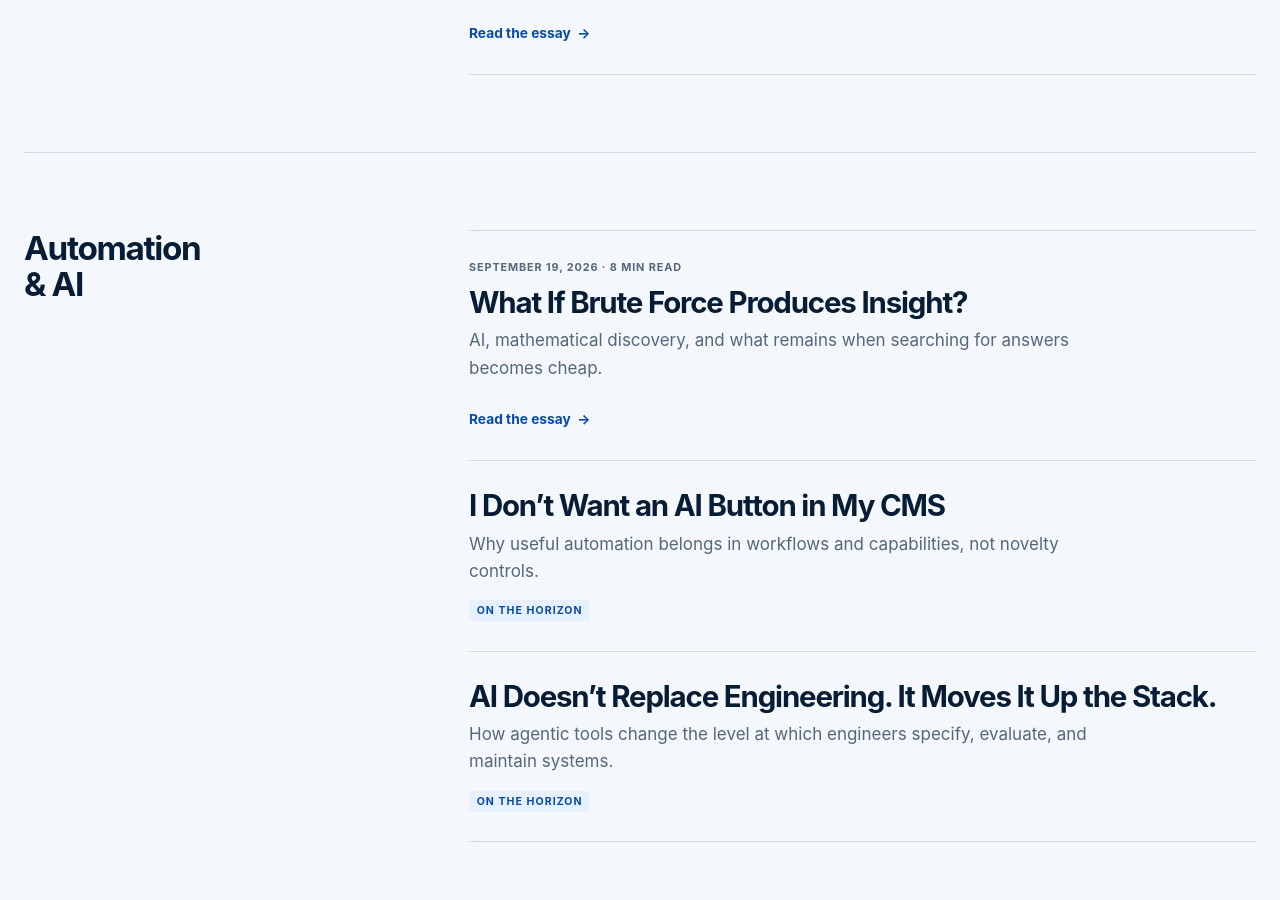
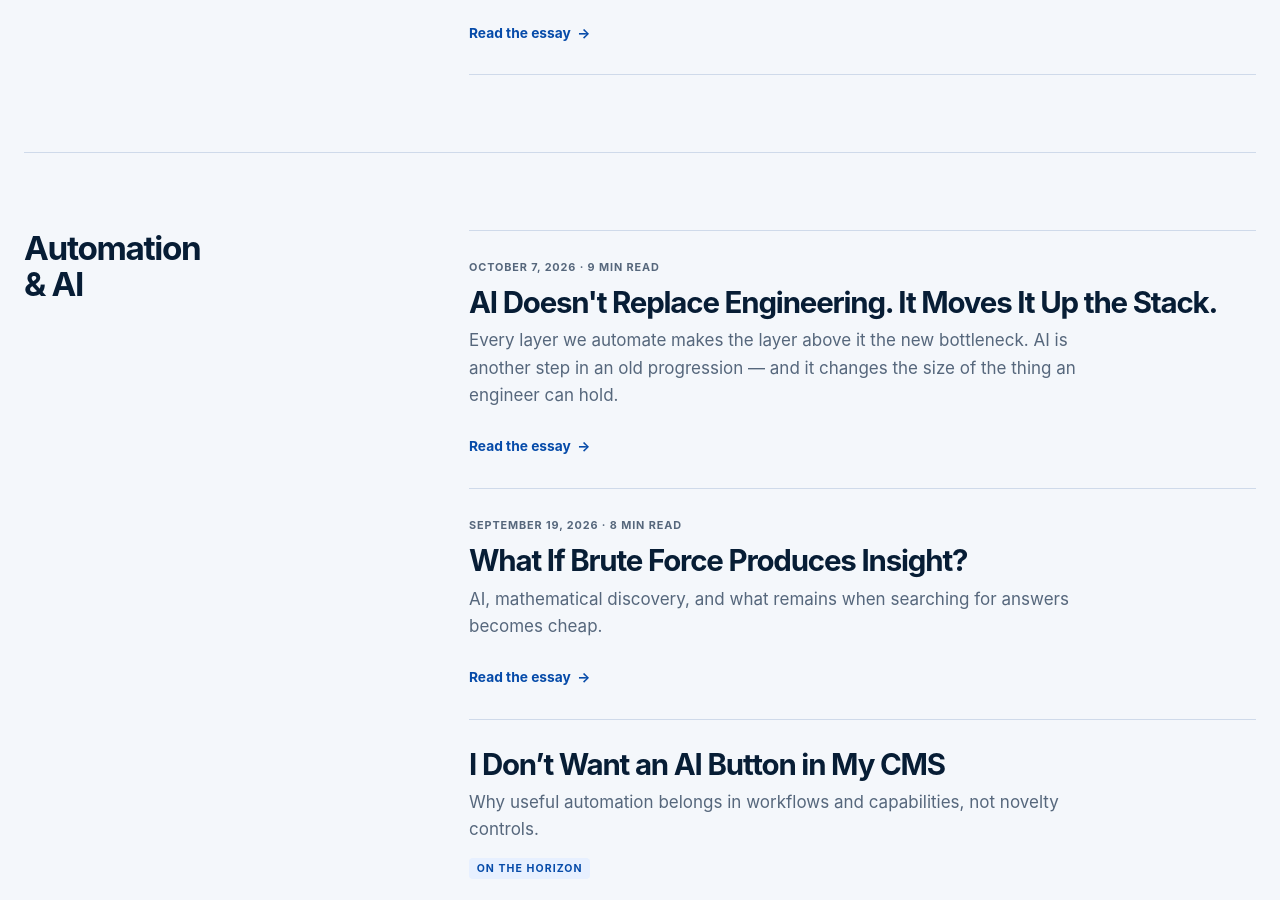
Before and after one commit to fsbraun/fsbraun.github.io, a Jekyll site: the page built from writing.md, in a window 1280 px wide and 900 px high, scrolled down 2561 px. Built offline with Jekyll 4.4.1, drawn with Linux system fonts in a browser that asks for light colours; some of the changed lines change nothing that is shown.

Commit message:
feat: AI Doesn't Replace Engineering. It Moves It Up the Stack.

````diff
--- /dev/null
+++ b/_posts/2026-10-07-ai-moves-engineering-up-the-stack.md
@@ -0,0 +1,163 @@
+---
+layout: post
+title: AI Doesn't Replace Engineering. It Moves It Up the Stack.
+description: "Every layer we automate makes the layer above it the new bottleneck. AI is another step in an old progression — and it changes the size of the thing an engineer can hold."
+reading_time: 9
+category: automation-ai
+related_reads:
+  - open-source-is-dying-again
+  - what-if-brute-force-produces-insight
+---
+In [Open Source Is Dying Again](/writing/open-source-is-dying-again/), I argued that when code becomes abundant, architecture counts. That was a claim about *what* becomes scarce. This one is about the mechanism behind it, and where it leads if you keep following it.
+
+The usual debate is whether AI can replace engineers. I think that's the wrong question. "It can't, because it makes mistakes" ages badly with every model release. "It can, look at this demo" ignores everything that happens after the demo. The more useful observation is this:
+
+**Every layer we successfully automate makes the layer above it the new bottleneck.**
+
+## Following the bottleneck
+
+Not long ago, the expensive step was writing the implementation. AI tools now take a large part of it, and agentic workflows extend the chain until routine maintenance runs largely on its own:
+
+```text
+problem → implementation → tests → documentation
+issue → diagnosis → implementation → tests → pull request
+dependency update → compatibility analysis → fixes → CI → release candidate
+```
+
+Excellent. We should automate all of it. There is no reason to keep repetitive mechanical work manual just for its own sake; the version pins will not miss us.
+
+Once the pull request appears by itself, the question that takes the time is no longer *how do I write this?* but *should we merge it?* So we automate much of the review as well — architectural analysis, compatibility risks, a suggested decision — and the bottleneck moves again:
+
+```text
+Should we merge it?
+  → Does this belong in the product?
+    → What should the product become?
+```
+
+Each step is real progress. Each also moves the remaining work somewhere harder to describe, harder to measure, and harder to hand over.
+
+## An issue that fixes itself
+
+Take a mature library and an ordinary issue:
+
+> Feature X doesn't work on Python 3.15.
+
+An agent can plausibly handle all of it. It reproduces the failure, finds the change in Python that caused it, adapts the implementation, adds a regression test, runs the compatibility matrix, writes a changelog entry, and opens a pull request.
+
+Measured by the activities we used to call engineering, almost nothing is left to do.
+
+Yet someone still has to decide whether Python 3.15 should be supported yet. Whether the fix preserves compatibility for every user, not only for the test suite. Whether the changed abstraction is the right one, or merely the one that made the tests pass. Whether this warrants a release, and whether downstream projects need to know before it ships.
+
+The code alone doesn't determine any of these answers. They also depend on the project's history, its users, its promises, and where it is going. Much of the engineering in this example is genuinely gone. What remains has moved up.
+
+## We have done this before
+
+That pattern is not new. Every major advance in software engineering has removed work developers at the time considered essential. Compilers removed most assembly programming. Garbage collection removed manual memory management from most application code. Frameworks removed enormous amounts of plumbing. Cloud platforms and managed databases removed much of the work of running servers and keeping them alive.
+
+Much of that difficulty didn't move anywhere. It disappeared. Nobody mourns that web developers no longer allocate registers or implement TCP, and nobody had to pick that work up elsewhere.
+
+But none of these steps eliminated engineering. Developers stopped worrying about memory layout and started worrying about data models, latency, consistency and user experience — problems that were always there, but out of reach behind the work of getting anything to run at all.
+
+**Some difficulty disappears entirely. What remains moves upward.**
+
+AI is another step in that progression, unusual mainly in its size and speed. It can genuinely eliminate large amounts of engineering work. The question is what remains, and where it goes.
+
+## From code to intent
+
+The question used to be: *how do I implement this?* Increasingly it is: *what exactly should happen?*
+
+I rarely write tests from scratch anymore. I still decide what needs testing, which behaviour is a contract, and whether a test proves what it claims to prove. Typing the fixtures and assertions is increasingly a machine's job. Oddly, that hasn't made me think less about testing — only at a different level.
+
+A vague ticket used to be partly self-correcting: a developer would run into the awkward case and come back with a question. Implementation was slow enough to double as discovery. An agent working from the same ticket produces, quickly and confidently, a beautifully implemented version of the wrong thing.
+
+So more of the work goes into expressing **intent** precisely. That isn't prompt engineering. It is the part of engineering we used to do implicitly, while typing.
+
+## From implementation to boundaries
+
+When you can build almost anything, *what not to build* matters more. Should this be in the core or an extension? Is this an API, or a detail that should stay free to change? Do these two things share an abstraction, or just look similar today?
+
+AI is very good at producing abstractions when asked. It is much less useful at telling you whether you should have one in the first place.
+
+Boundaries were always the expensive decisions: you can't cheaply undo them once others depend on them. When the code inside them becomes cheap, the boundaries are most of what's left.
+
+## From components to systems
+
+This is the change I find most interesting.
+
+Instead of spending an afternoon implementing one component, I can spend it exploring three approaches. An agent prototypes each one. Another generates the migrations, writes integration tests, and checks what breaks for existing users. I read the results, throw two away, and keep the parts of the third that worked.
+
+**AI doesn't merely make the same engineer faster. It changes the size of the thing an engineer can hold and manipulate.**
+
+Not long ago, I mostly manipulated functions. Then modules. Increasingly, whole subsystems: I can ask what would happen if a layer worked differently and get an answer in the form of working code, not a diagram and a guess.
+
+That is a different job, not a faster version of the old one.
+
+## Architecture becomes executable
+
+Historically, architecture was expensive to test. You could argue for approach A or approach B, but building both properly might take months. So architectural decisions rested heavily on prediction: the most experienced person in the room imagined how each option would behave under load, under change, and under five years of feature requests.
+
+If prototypes become cheap enough, architecture becomes increasingly **empirical**.
+
+Instead of three meetings about whether an approach will work, have agents build representative slices of both. Benchmark them. Write the ugly cases. Simulate the migration from the current system. Try next year's likely feature request and see which design absorbs it.
+
+That doesn't make experience worthless. Experience is what tells you which slices are representative and which ugly cases matter. And it changes what the valuable skill is: when producing answers becomes cheap, knowing **which uncertainty is worth spending computation on** becomes the scarce part. Seniority may come to mean less knowing the answers, and more knowing which questions are worth paying to answer.
+
+## It doesn't stop at architecture
+
+So far, this sounds like an argument that architects are safe. I don't think the movement stops there.
+
+Imagine software maintenance that is close to autonomous. Agents watch dependencies, fix regressions, review each other's changes, prepare releases and monitor production. Architectural analysis is excellent, and the suggested decisions are usually right.
+
+What is left is **product judgment**. Which users matter most when their needs conflict? Which incompatibilities are worth imposing? Which architecture enables the next five years rather than the next release? Which feature request is a local requirement that should stay out of the core? When should an old abstraction finally be allowed to die?
+
+There is an old word for the people who make those calls on a long-lived system: stewards. A steward carries enough context to know why the system looks the way it does, enough authority to decide where it goes next, and enough continuity to live with the consequences. None of those three is a property of code, and none of them is produced by producing more of it.
+
+Now suppose AI becomes excellent at recommending product decisions too. It models the user base, simulates migration costs, and proposes a roadmap better argued than most human ones.
+
+What is left then is **accountability**. Someone still has to decide whose interests the system serves, and answer for it when those interests conflict. Accountability isn't primarily a capability. It is a role. It exists because the people affected by a decision need someone who can be asked, persuaded, challenged, overruled or replaced.
+
+Followed all the way through, the stack looks like this:
+
+```text
+code → intent → boundaries → architecture → product judgment → accountability
+```
+
+Each layer was always there. What changes is how much of the work sits in it.
+
+## The uncomfortable part
+
+None of this means every engineer is fine.
+
+The risk isn't that engineering disappears. It's that engineers keep working at the old layer while that layer is automated underneath them.
+
+Someone who describes their job as
+
+> I turn tickets into Python.
+
+has a problem, because that description is now a reasonable specification for software.
+
+Someone who describes it as
+
+> I understand this domain well enough to turn ambiguous needs into systems that survive contact with reality.
+
+has suddenly acquired extraordinarily powerful tools.
+
+There is a harder question hidden here. Nobody is born with context. People learned to work at the higher layers by spending years at the lower ones: fixing bugs in unfamiliar corners of a codebase, writing tests that reveal how a system really behaves, implementing small features and watching them collide with large ones. That work was never only output. It was also how people learned what the output meant.
+
+There is a paradox here: AI may make experienced engineers dramatically more capable while making it harder for inexperienced engineers to become experienced.
+
+If agents now do that work better, AI doesn't only move engineering upward. **It may remove the ladder people used to climb to get there.** Learning will have to happen more deliberately — closer to the people who already carry the context, as programs like [Djangonaut Space](https://djangonaut.space) already practise. That is a real problem. But it is a problem of how we pass on the craft, not a sign that the craft is going away.
+
+## Code was never the decision
+
+We have been moving up the stack for as long as software engineering has existed.
+
+AI is unsettling because the layer being automated this time is the one many of us identify as engineering itself: writing code. For a generation of developers, the code *was* the work, and being good at it was being good at the job.
+
+I suspect that identification will come to look as strange as equating programming with register allocation.
+
+Code is one representation of an engineering decision. It has never been the decision itself.
+
+If machines become extraordinarily good at producing the representation, we get to spend more of our time on what mattered all along: understanding what should exist, how its parts should fit together, and who answers for the choices we make.
+
+**AI doesn't replace engineering. It moves it up the stack.**
--- a/writing.md
+++ b/writing.md
@@ -51,11 +51,6 @@ permalink: /writing/
       <p>Why useful automation belongs in workflows and capabilities, not novelty controls.</p>
       <span class="status">On the horizon</span>
     </article>
-    <article class="idea">
-      <h3>AI Doesn’t Replace Engineering. It Moves It Up the Stack.</h3>
-      <p>How agentic tools change the level at which engineers specify, evaluate, and maintain systems.</p>
-      <span class="status">On the horizon</span>
-    </article>
   </div>
 </section>
 
````
